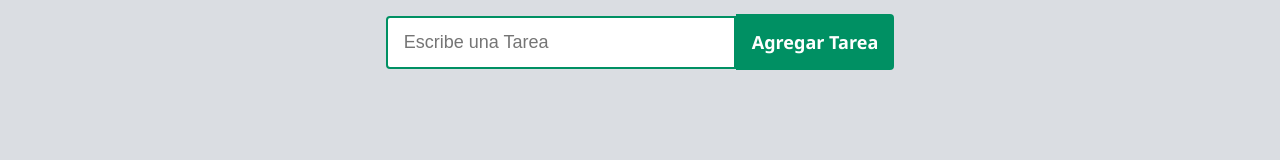
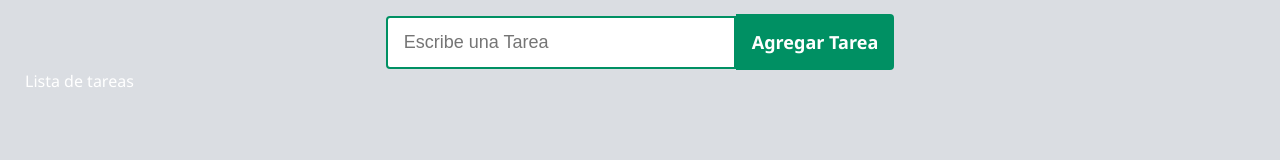
Before and after one commit to fabiochirinos/aplicacion-tareas-react, a React (Create React App) app: page / in a window 1280 px wide. Shown: the part 248-408 px from the top of the page. Built offline with nearby package versions, Linux system fonts and the light colour scheme.

Commit message:
se creo el componente ListaDeTareas y su estilo

```diff
--- a/src/App.js
+++ b/src/App.js
@@ -1,6 +1,6 @@
 import './App.css';
 import Encabezado from './components/Encabezado';
-import TareaFormulario from './components/TareaFormulario';
+import ListaDeTareas from './components/ListaDeTareas';
 
 
 function App() {
@@ -9,7 +9,7 @@ function App() {
       <Encabezado>Aplicación de tareas</Encabezado>
       <div className='tareas-lista-principal'>
         <h2>Mis tareas</h2>
-        <TareaFormulario />
+        <ListaDeTareas />
       </div>
     </div>
   );
--- /dev/null
+++ b/src/components/ListaDeTareas.js
@@ -0,0 +1,14 @@
+import React from 'react'
+import TareaFormulario from './TareaFormulario'
+import '../styles/ListaDeTareas.css'
+
+export default function ListaDeTareas() {
+  return (
+    <>
+      <TareaFormulario />
+      <div className='tarea-lista-contenedor'>
+        Lista de tareas
+      </div>
+    </>
+  )
+}
--- /dev/null
+++ b/src/styles/ListaDeTareas.css
@@ -0,0 +1,6 @@
+.tareas-lista-contenedor {
+  display: flex;
+  flex-wrap: wrap;
+  justify-content: center;
+  margin-top: 15px;
+}
```
